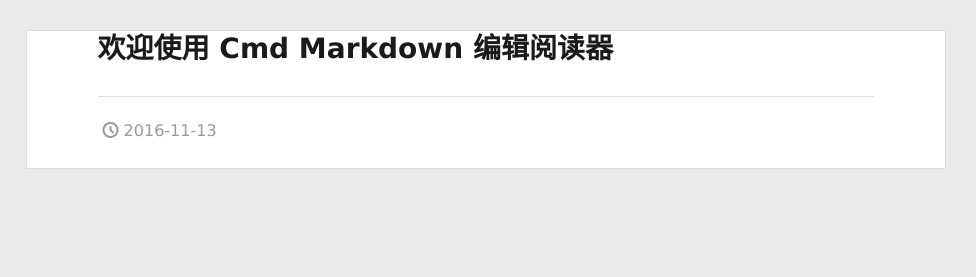
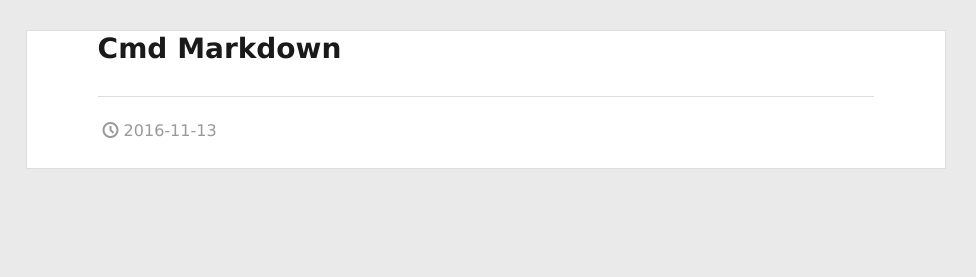
Before and after one commit to iadmirezhe/iadmirezhe.github.io, a plain HTML site: page index.html in a window 1280 px wide. Shown: the top 277 px of the page, 304-1280 px from the left. Drawn offline with Linux system fonts and the light colour scheme; files whose address does not match are found by name.

Commit message:
Site updated: 2016-11-13 21:12:19

```diff
--- a/index.html
+++ b/index.html
@@ -110,7 +110,7 @@
 
     <div class="article-entry" itemprop="articleBody">
 
-        <h1 id="欢迎使用-Cmd-Markdown-编辑阅读器"><a href="#欢迎使用-Cmd-Markdown-编辑阅读器" class="headerlink" title="欢迎使用 Cmd Markdown 编辑阅读器"></a>欢迎使用 Cmd Markdown 编辑阅读器</h1>
+        <h1 id="Cmd-Markdown"><a href="#Cmd-Markdown" class="headerlink" title="Cmd Markdown"></a>Cmd Markdown</h1>
 
     </div>
     <div class="article-info article-info-index">
```
Also changed, not shown: 2016/11/13/Test/index.html (+5 -5 lines).
